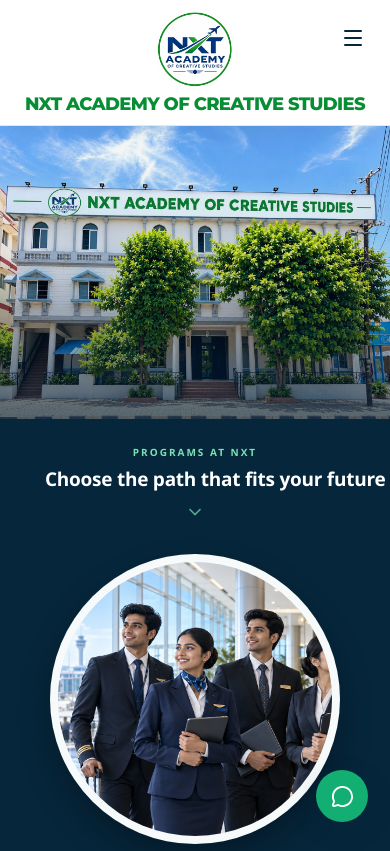
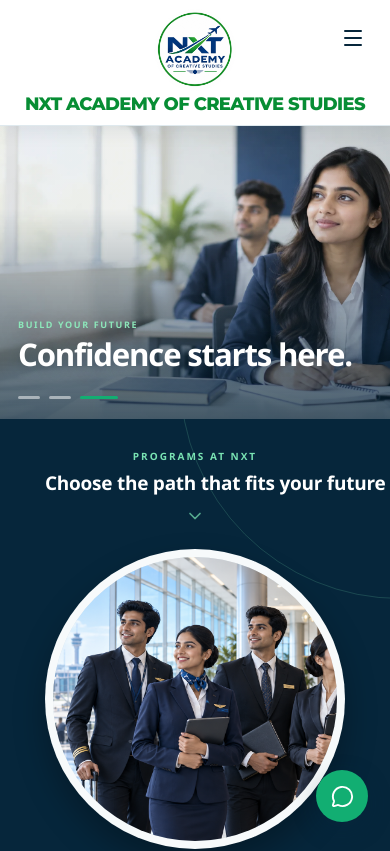
Before and after one commit to Titusdias/Nxt-academy2, a Next.js app: page / in a window 390 px wide. Shown: the top 851 px of the page. Built offline with nearby package versions, Linux system fonts and the light colour scheme.

Commit message:
Move course circles below rotating hero

```diff
--- a/app/components/ReferenceHero.tsx
+++ b/app/components/ReferenceHero.tsx
@@ -16,6 +16,12 @@
   { title: 'BBA in Aviation and Hospitality Management', duration: '3 years', image: '/course-bba-aviation.png' },
   { title: 'Diploma in Aviation and Hospitality Management', duration: '1 year', image: '/course-diploma-hospitality.png' },
   { title: 'Diploma in Hospital Administration', duration: '1 year', image: '/course-hospital-admin.png' },
+];
+
+const heroSlides = [
+  { image: '/academy-campus-hero-new.jpeg', alt: 'NXT Academy of Creative Studies campus in Mangaluru', eyebrow: 'WELCOME TO NXT', title: 'A place to begin.' },
+  { image: '/academy-learning.webp', alt: 'Students taking part in an active learning session at NXT Academy', eyebrow: 'LEARN TOGETHER', title: 'Skills grow through practice.' },
+  { image: '/nxt-classroom-hero.webp', alt: 'Students building professional confidence in class', eyebrow: 'BUILD YOUR FUTURE', title: 'Confidence starts here.' },
 ];
 
 const admissionsWhatsApp = 'https://wa.me/918217337597?text=Hello%20NXT%20Academy%2C%20I%20would%20like%20to%20enquire%20about%20admissions.';
@@ -46,19 +52,37 @@
 }
 
 export default function ReferenceHero() {
-  return <section id="home" className="campus-hero">
-    <Image className="campus-hero-image" src="/academy-campus-hero-new.jpeg" fill unoptimized preload sizes="100vw" alt="NXT Academy of Creative Studies campus in Mangaluru" />
+  const [activeSlide, setActiveSlide] = useState(0);
+
+  useEffect(() => {
+    const timer = window.setInterval(() => setActiveSlide(current => (current + 1) % heroSlides.length), 3000);
+    return () => window.clearInterval(timer);
+  }, []);
+
+  return <>
+    <section id="home" className="campus-hero hero-slider" aria-roledescription="carousel" aria-label="NXT Academy highlights">
+      <div className="hero-slides">{heroSlides.map((slide, index) => <div className={`hero-slide${activeSlide === index ? ' is-active' : ''}`} key={slide.image} aria-hidden={activeSlide !== index}>
+        <Image className="campus-hero-image" src={slide.image} fill unoptimized preload={index === 0} sizes="100vw" alt={slide.alt} />
+      </div>)}</div>
       <div className="campus-hero-shade" />
+      <div className="hero-slider-copy">
+        <span>{heroSlides[activeSlide].eyebrow}</span>
+        <h1>{heroSlides[activeSlide].title}</h1>
+      </div>
+      <div className="hero-slider-dots" aria-label="Choose hero image">{heroSlides.map((slide, index) => <button type="button" className={activeSlide === index ? 'is-active' : ''} aria-label={`Show image ${index + 1}: ${slide.title}`} aria-current={activeSlide === index ? 'true' : undefined} onClick={() => setActiveSlide(index)} key={slide.image} />)}</div>
+      <a className="campus-tour-link" href="#student-life">Take a look inside NXT <ArrowRight size={17} /></a>
+    </section>
+    <section className="hero-programs-section" aria-labelledby="programs-at-nxt-title">
       <div className="hero-program-intro">
         <span>PROGRAMS AT NXT</span>
-      <strong>Choose the path that fits your future</strong>
+        <strong id="programs-at-nxt-title">Choose the path that fits your future</strong>
         <ChevronDown size={20} aria-hidden="true" />
       </div>
       <div className="hero-course-circles" aria-label="Programs at NXT Academy">{heroCourses.map(course => <a href="#courses" key={course.title}>
-      <span><Image src={course.image} fill unoptimized sizes="(max-width:700px) 28vw, 18vw" alt="" /></span>
+        <span><Image src={course.image} fill unoptimized sizes="(max-width:700px) 78vw, 20vw" alt="" /></span>
         <strong>{course.title}</strong>
         <small>{course.duration}</small>
       </a>)}</div>
-    <a className="campus-tour-link" href="#student-life">Take a look inside NXT <ArrowRight size={17} /></a>
-  </section>;
+    </section>
+  </>;
 }
--- a/app/redesign.css
+++ b/app/redesign.css
@@ -364,3 +364,39 @@
 }
 
 @media(prefers-reduced-motion:reduce){.life-media-card,.life-media-card img{transition:none!important}}
+
+/* Image slider hero with the course circles in a separate section below it. */
+.hero-slider{position:relative;height:clamp(650px,68vw,980px)!important;min-height:650px!important;max-height:980px!important;padding:0!important;overflow:hidden;background:#082d43}
+.hero-slides,.hero-slide{position:absolute;inset:0}
+.hero-slide{opacity:0;visibility:hidden;transition:opacity .9s ease,visibility .9s ease}
+.hero-slide.is-active{opacity:1;visibility:visible}
+.hero-slide .campus-hero-image{width:100%!important;height:100%!important;object-fit:cover;object-position:center center;transform:scale(1.025);transition:transform 4s ease}
+.hero-slide.is-active .campus-hero-image{transform:scale(1)}
+.hero-slider .campus-hero-shade{z-index:2;height:100%!important;background:linear-gradient(180deg,rgba(4,31,49,.05) 28%,rgba(4,31,49,.72) 100%)}
+.hero-slider-copy{position:absolute;z-index:4;left:clamp(28px,6vw,92px);bottom:78px;max-width:min(650px,70vw);color:#fff;text-shadow:0 3px 20px rgba(4,31,49,.45)}
+.hero-slider-copy span{display:block;margin-bottom:12px;color:#8ce7ba;font-size:11px;font-weight:850;letter-spacing:2px}
+.hero-slider-copy h1{margin:0;color:#fff;font-size:clamp(42px,5vw,72px);font-weight:800;letter-spacing:-2.2px;line-height:1.02}
+.hero-slider-dots{position:absolute;z-index:5;left:clamp(28px,6vw,92px);bottom:35px;display:flex;gap:9px}
+.hero-slider-dots button{width:30px;height:4px;padding:0;border:0;border-radius:20px;background:rgba(255,255,255,.5);cursor:pointer;transition:width .3s,background .3s}
+.hero-slider-dots button.is-active{width:52px;background:var(--green)}
+.hero-slider .campus-tour-link{z-index:5}
+.hero-programs-section{position:relative;padding:52px clamp(24px,6vw,92px) 66px;background:var(--ink);color:#fff;overflow:hidden}
+.hero-programs-section:before{content:'';position:absolute;width:440px;height:440px;right:-230px;top:-260px;border:1px solid rgba(121,227,179,.18);border-radius:50%}
+.hero-programs-section .hero-program-intro{position:relative;left:auto;top:auto;width:fit-content;margin:0 auto;padding:11px 18px;transform:none}
+.hero-programs-section .hero-course-circles{position:relative;left:auto;top:auto;width:min(920px,84vw);margin:38px auto 0;transform:none}
+
+@media(max-width:700px){
+  .hero-slider{height:clamp(280px,75vw,390px)!important;min-height:280px!important;max-height:390px!important;padding:0!important}
+  .hero-slider .campus-hero-image,.hero-slider .campus-hero-shade{height:100%!important}
+  .hero-slider-copy{left:18px;right:18px;bottom:48px;max-width:none}
+  .hero-slider-copy span{margin-bottom:7px;font-size:9px;letter-spacing:1.6px}
+  .hero-slider-copy h1{font-size:clamp(28px,8vw,36px);letter-spacing:-1.2px}
+  .hero-slider-dots{left:18px;bottom:20px}
+  .hero-slider-dots button{width:22px;height:3px}
+  .hero-slider-dots button.is-active{width:38px}
+  .hero-programs-section{padding:30px 20px 48px}
+  .hero-programs-section .hero-program-intro{display:flex;padding:0;background:transparent}
+  .hero-programs-section .hero-course-circles{width:min(300px,82vw);margin:25px auto 0;padding:0;gap:34px;background:transparent}
+}
+
+@media(prefers-reduced-motion:reduce){.hero-slide,.hero-slide .campus-hero-image,.hero-slider-dots button{transition:none!important}}
```
Lines whose indentation alone changed are shown as unchanged.
